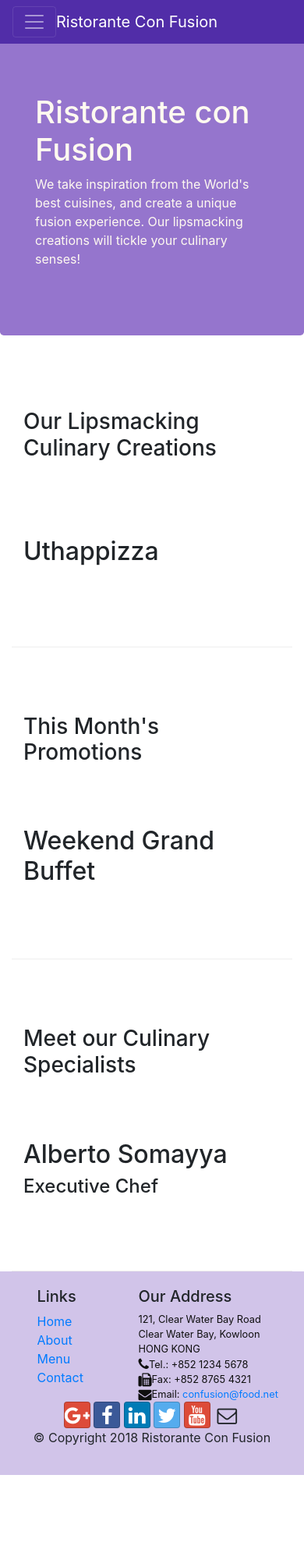
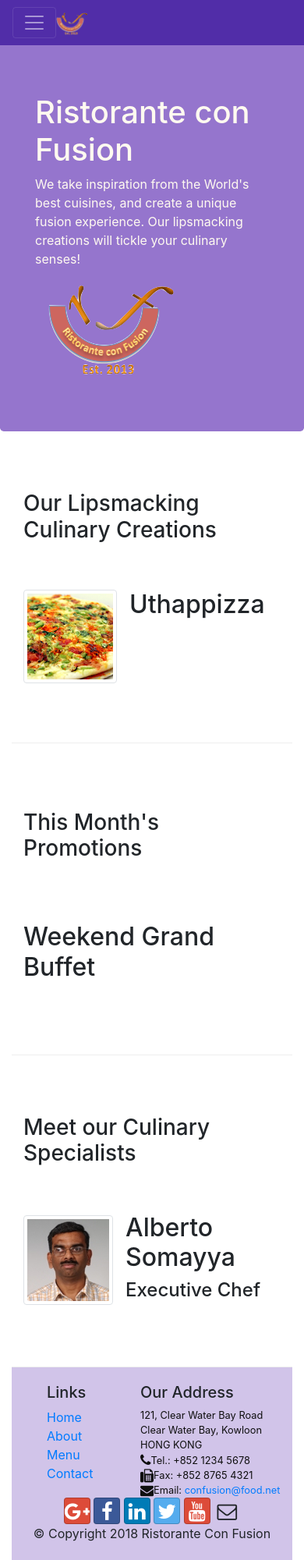
Before and after one commit to madhu1607/conFusion, a website: page index.html in a window 390 px wide. Shown: the top 2000 px of the page at 78% size. Before the commit the page ends 1891 px from the top, so only its background shows below. Drawn offline with nearby package versions, Linux system fonts and the light colour scheme.

Commit message:
Media and Images

```diff
--- a/index.html
+++ b/index.html
@@ -22,7 +22,7 @@
     <button class="navbar-toggler" type="button" data-toggle="collapse" data-target="#Navbar">
         <span class="navbar-toggler-icon"></span>
     </button>
-    <a class="navbar-brand mr-auto" href="#">Ristorante Con Fusion</a>
+    <a class="navbar-brand mr-auto" href="#"><img src="img/logo.png" height="30" width="41"></a>
     <div class="collapse navbar-collapse" id="Navbar">
         <ul class="navbar-nav mr-auto">
             <li class="nav-item active"><a class="nav-link" href="#"><span class="fa fa-home fa-lg"></span> Home</a></li>
@@ -42,7 +42,10 @@
                     <h1>Ristorante con Fusion</h1>
                     <p>We take inspiration from the World's best cuisines, and create a unique fusion experience. Our lipsmacking creations will tickle your culinary senses!</p>
                 </div>
-                <div class="col-12 col-sm">
+                <div class="col-12 col-sm align-self-center">
+                    <div class="col-12 col-sm align-self-center">
+                        <img src="img/logo.png" class="img-fluid">
+                    </div>
                 </div>
                 </div>
         </div>
@@ -55,8 +58,17 @@
                 <h3>Our Lipsmacking Culinary Creations</h3>
             </div>
             <div class="col col-sm order-sm-first col-md">
-                <h2>Uthappizza</h2>
-                <p class="d-none d-sm-block">A unique combination of Indian Uthappam (pancake) and Italian pizza, topped with Cerignola olives, ripe vine cherry tomatoes, Vidalia onion, Guntur chillies and Buffalo Paneer.</p>
+                <div class="media">
+                    <img class="d-flex mr-3 img-thumbnail align-self-center"
+                            src="img/uthappizza.png" alt="Uthappizza">
+                    <div class="media-body">
+                        <h2 class="mt-0">Uthappizza</h2>
+                        <p class="d-none d-sm-block">A unique combination of Indian Uthappam (pancake) and
+                            Italian pizza, topped with Cerignola olives, ripe vine
+                            cherry tomatoes, Vidalia onion, Guntur chillies and
+                            Buffalo Paneer.</p>
+                    </div>
+                </div>
             </div>
         </div>
 
@@ -76,11 +88,17 @@
                 <h3>Meet our Culinary Specialists</h3>
             </div>
             <div class="col col-sm order-sm-first col-md">
-                <h2>Alberto Somayya</h2>
+                <div class="media">
+                    <img class="d-flex mr-3 align-self-center img-thumbnail" src="img/alberto.png" alt="alberto">
+
+                <div class="media-body">
+                    <h2 class="mt-0">Alberto Somayya</h2>
                 <h4>Executive Chef</h4>
                 <p class="d-none d-sm-block">Award winning three-star Michelin chef with wide International experience having worked closely with whos-who in the culinary world, he specializes in creating mouthwatering Indo-Italian fusion experiences. </p>
+                </div>
             </div>
-        </div>
+            </div>
+
     </div>
 
     <footer class="footer">
```
Also changed, not shown: aboutus.html (+5 -3 lines), contactus.html (+5 -3 lines), img/alberto.png (added), img/buffet.png (added), img/logo.png (added), img/uthappizza.png (added), 1 other file.
